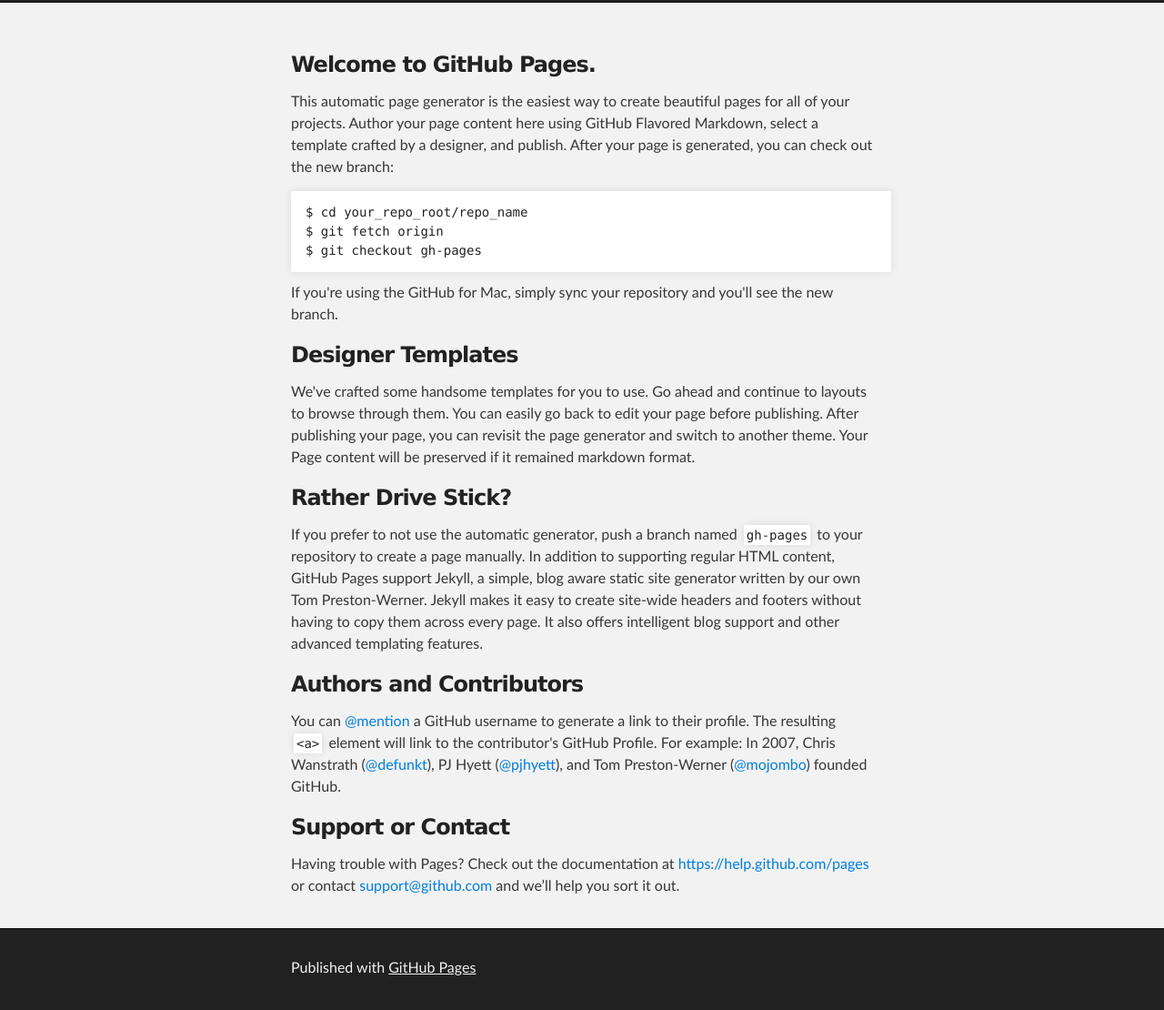
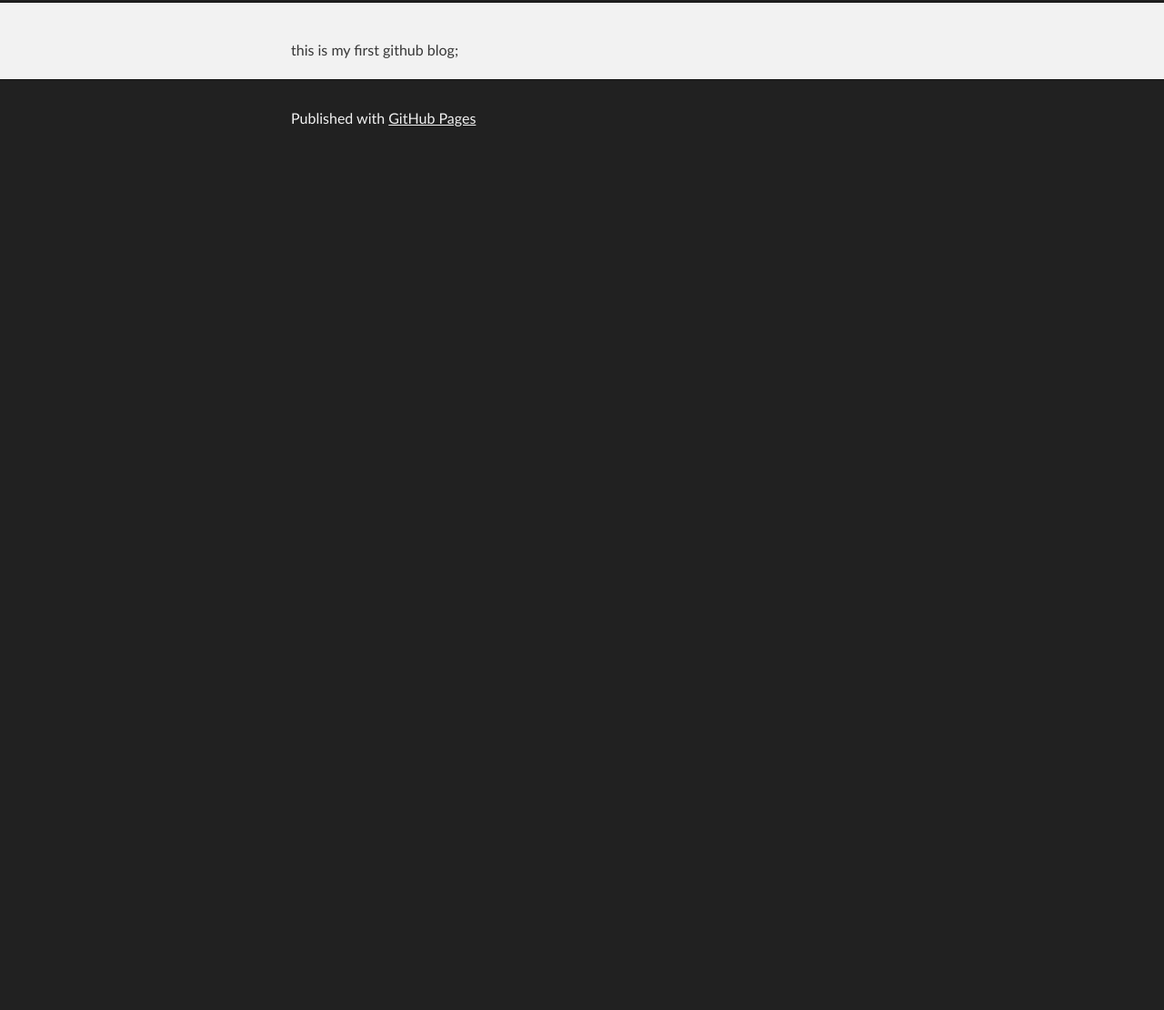
Before and after one commit to buptjunjun/buptjunjun.github.io, a plain HTML site: page index.html in a window 1280 px wide. Shown: the part 207-1317 px from the top of the page at 91% size. After the commit the page ends 800 px from the top, so only its background shows below. Drawn offline with Linux system fonts and the light colour scheme.

Commit message:
first version;

```diff
--- a/index.html
+++ b/index.html
@@ -27,38 +27,8 @@
     <!-- MAIN CONTENT -->
     <div id="main_content_wrap" class="outer">
       <section id="main_content" class="inner">
-        <h3>
-<a id="welcome-to-github-pages" class="anchor" href="#welcome-to-github-pages" aria-hidden="true"><span class="octicon octicon-link"></span></a>Welcome to GitHub Pages.</h3>
-
-<p>This automatic page generator is the easiest way to create beautiful pages for all of your projects. Author your page content here using GitHub Flavored Markdown, select a template crafted by a designer, and publish. After your page is generated, you can check out the new branch:</p>
-
-<pre><code>$ cd your_repo_root/repo_name
-$ git fetch origin
-$ git checkout gh-pages
-</code></pre>
-
-<p>If you're using the GitHub for Mac, simply sync your repository and you'll see the new branch.</p>
-
-<h3>
-<a id="designer-templates" class="anchor" href="#designer-templates" aria-hidden="true"><span class="octicon octicon-link"></span></a>Designer Templates</h3>
-
-<p>We've crafted some handsome templates for you to use. Go ahead and continue to layouts to browse through them. You can easily go back to edit your page before publishing. After publishing your page, you can revisit the page generator and switch to another theme. Your Page content will be preserved if it remained markdown format.</p>
-
-<h3>
-<a id="rather-drive-stick" class="anchor" href="#rather-drive-stick" aria-hidden="true"><span class="octicon octicon-link"></span></a>Rather Drive Stick?</h3>
-
-<p>If you prefer to not use the automatic generator, push a branch named <code>gh-pages</code> to your repository to create a page manually. In addition to supporting regular HTML content, GitHub Pages support Jekyll, a simple, blog aware static site generator written by our own Tom Preston-Werner. Jekyll makes it easy to create site-wide headers and footers without having to copy them across every page. It also offers intelligent blog support and other advanced templating features.</p>
-
-<h3>
-<a id="authors-and-contributors" class="anchor" href="#authors-and-contributors" aria-hidden="true"><span class="octicon octicon-link"></span></a>Authors and Contributors</h3>
-
-<p>You can <a href="https://github.com/blog/821" class="user-mention">@mention</a> a GitHub username to generate a link to their profile. The resulting <code>&lt;a&gt;</code> element will link to the contributor's GitHub Profile. For example: In 2007, Chris Wanstrath (<a href="https://github.com/defunkt" class="user-mention">@defunkt</a>), PJ Hyett (<a href="https://github.com/pjhyett" class="user-mention">@pjhyett</a>), and Tom Preston-Werner (<a href="https://github.com/mojombo" class="user-mention">@mojombo</a>) founded GitHub.</p>
-
-<h3>
-<a id="support-or-contact" class="anchor" href="#support-or-contact" aria-hidden="true"><span class="octicon octicon-link"></span></a>Support or Contact</h3>
-
-<p>Having trouble with Pages? Check out the documentation at <a href="https://help.github.com/pages">https://help.github.com/pages</a> or contact <a href="mailto:support@github.com">support@github.com</a> and we’ll help you sort it out.</p>
-      </section>
+       this is my first github blog;
+       </section>
     </div>
 
     <!-- FOOTER  -->
```
